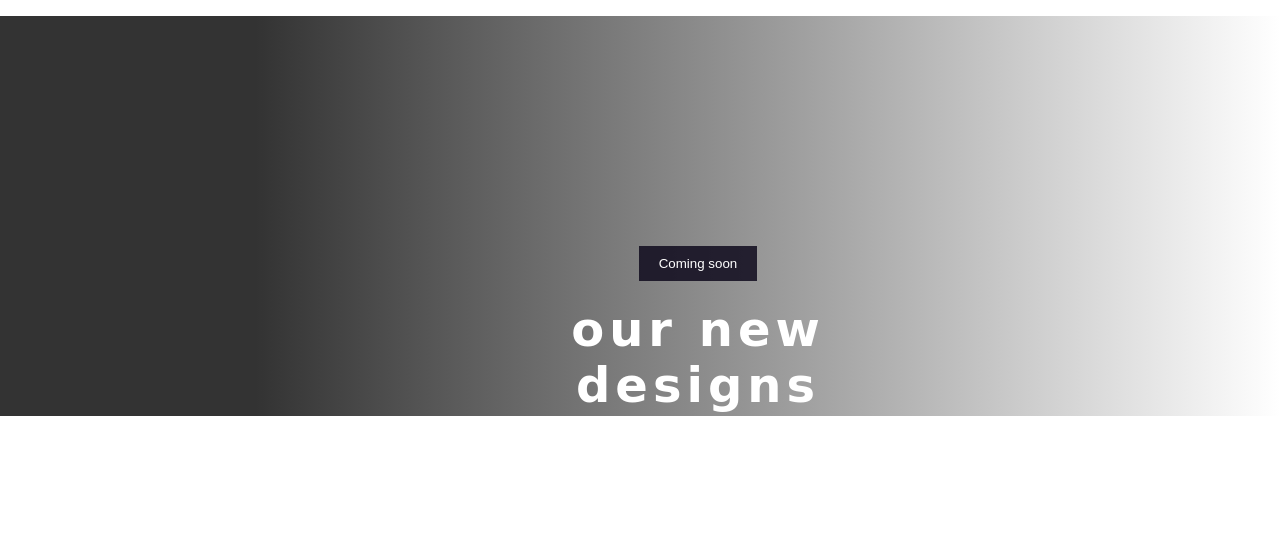
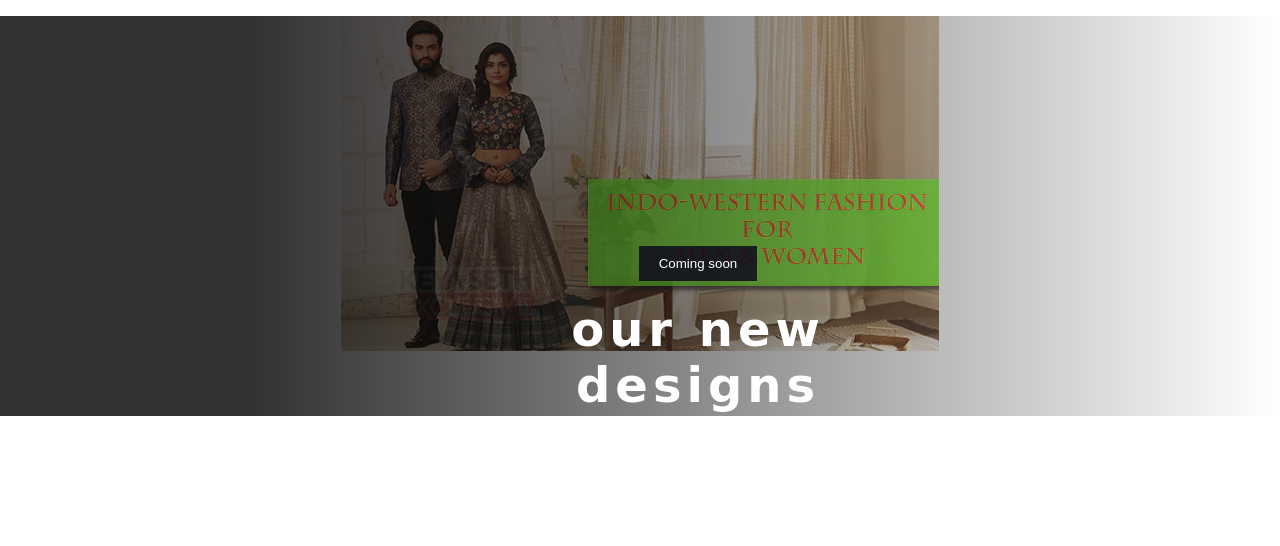
Before and after one commit to DanishRughwani/E-comm-web, a plain HTML site: page index.html in a window 1280 px wide. Shown: the part 254-800 px from the top of the page. Drawn offline with Linux system fonts and the light colour scheme; a web font is replaced by a local one.

Commit message:
Update style.css

```diff
--- a/style.css
+++ b/style.css
@@ -134,7 +134,7 @@ header{
 .featured{
     width:100%;
     height:50vh;
-    background:linear-gradient(to right,rgba(0,0,0,0.8)20%,rgba(255,255,255,0.2)) ,url('file:///C:/Users/rughw/OneDrive/Desktop/e%20comm%20img/cover_5dd0e6e1-5648-4adb-8254-7578f1a09154_grande.webp');
+    background:linear-gradient(to right,rgba(0,0,0,0.8)20%,rgba(255,255,255,0.2)) ,url('cover.jpg');
     background-repeat: no-repeat;
     background-size :auto;
     background-position:top;
```
